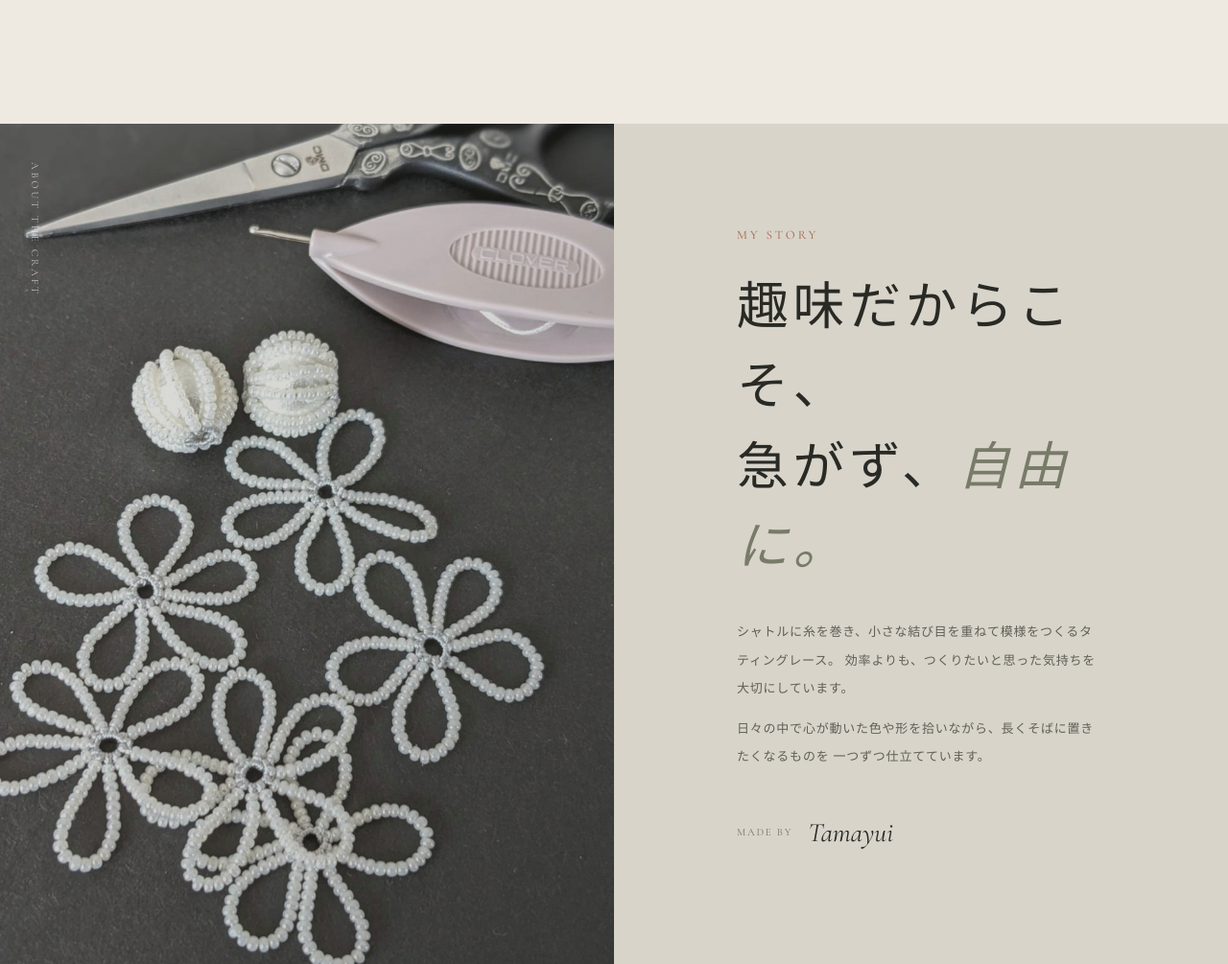
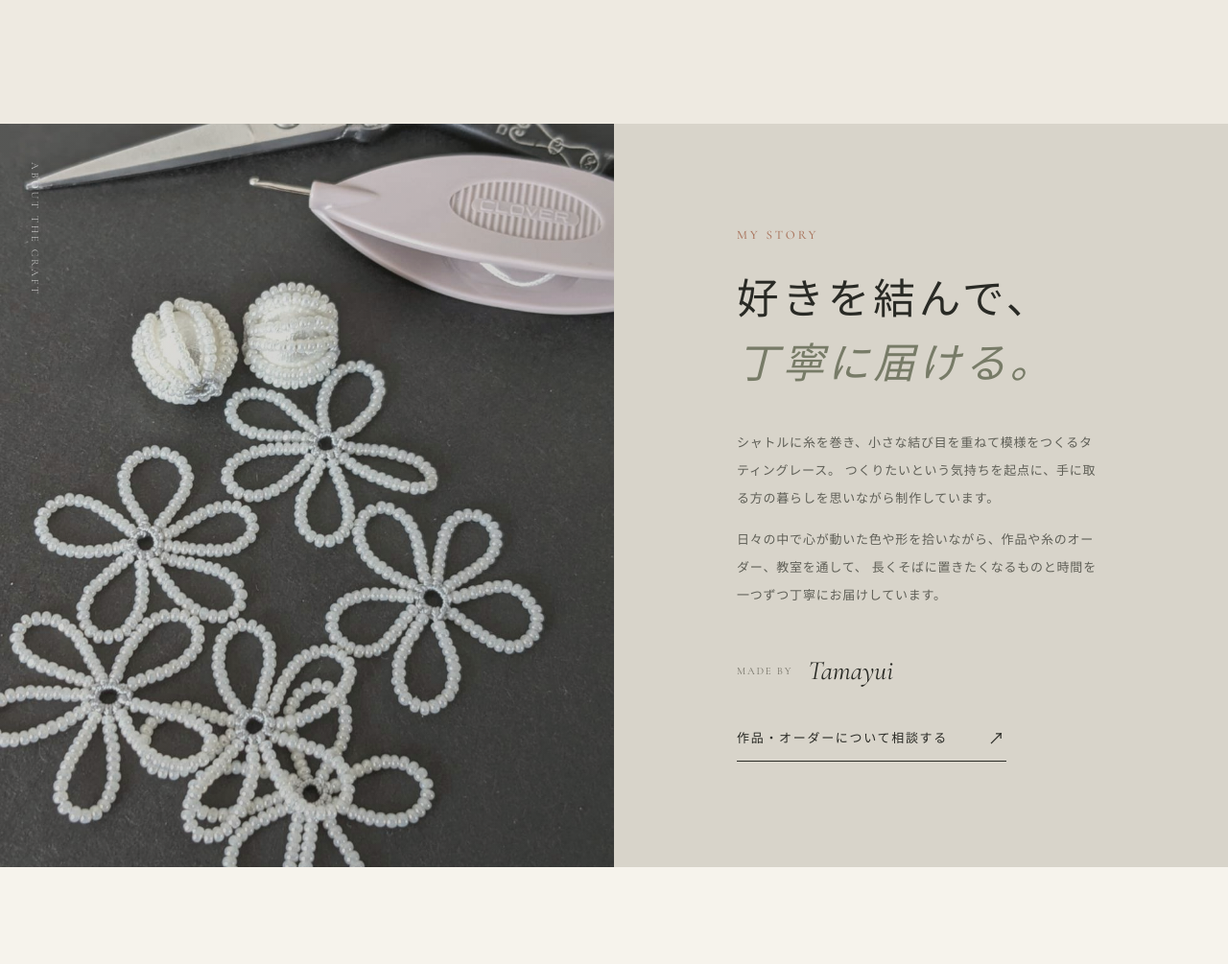
Before and after one commit to IllFlora/tamayui-website, a plain HTML site: page index.html in a window 1280 px wide. Shown: the part 2020-3025 px from the top of the page at 96% size. Drawn offline with nearby package versions, Linux system fonts and the light colour scheme.

Commit message:
Refine story messaging and inquiry path

```diff
--- a/index.html
+++ b/index.html
@@ -14,8 +14,8 @@
       href="https://fonts.googleapis.com/css2?family=Cormorant+Garamond:ital,wght@0,400;0,500;1,400&family=Noto+Serif+JP:wght@300;400;500&display=swap"
       rel="stylesheet"
     />
-    <link rel="stylesheet" href="styles.css?v=8" />
-    <script src="script.js?v=8" defer></script>
+    <link rel="stylesheet" href="styles.css?v=9" />
+    <script src="script.js?v=9" defer></script>
   </head>
   <body>
     <div class="page-loader" aria-hidden="true">
@@ -120,19 +120,22 @@
         </div>
         <div class="story-copy reveal">
           <p class="eyebrow">My story</p>
-          <h2>趣味だからこそ、<br />急がず、<em>自由に。</em></h2>
+          <h2><span>好きを結んで、</span><br /><em>丁寧に届ける。</em></h2>
           <p>
             シャトルに糸を巻き、小さな結び目を重ねて模様をつくるタティングレース。
-            効率よりも、つくりたいと思った気持ちを大切にしています。
+            つくりたいという気持ちを起点に、手に取る方の暮らしを思いながら制作しています。
           </p>
           <p>
-            日々の中で心が動いた色や形を拾いながら、長くそばに置きたくなるものを
-            一つずつ仕立てています。
+            日々の中で心が動いた色や形を拾いながら、作品や糸のオーダー、教室を通して、
+            長くそばに置きたくなるものと時間を一つずつ丁寧にお届けしています。
           </p>
           <div class="story-sign">
             <span>made by</span>
             <strong>Tamayui</strong>
           </div>
+          <a class="text-link" href="https://www.instagram.com/tamayui_tatting/" target="_blank" rel="noreferrer">
+            作品・オーダーについて相談する <span>↗</span>
+          </a>
         </div>
       </section>
 
--- a/styles.css
+++ b/styles.css
@@ -666,6 +666,15 @@ em {
   padding: 110px 10vw;
 }
 
+.story-copy h2 {
+  font-size: clamp(31px, 3.4vw, 48px);
+}
+
+.story-copy h2 span,
+.story-copy h2 em {
+  white-space: nowrap;
+}
+
 .story-copy > p:not(.eyebrow) {
   max-width: 440px;
   color: #5f5f57;
@@ -694,6 +703,10 @@ em {
   font-size: 28px;
   font-style: italic;
   font-weight: 400;
+}
+
+.story-copy .text-link {
+  margin-top: 28px;
 }
 
 .origin {
```
